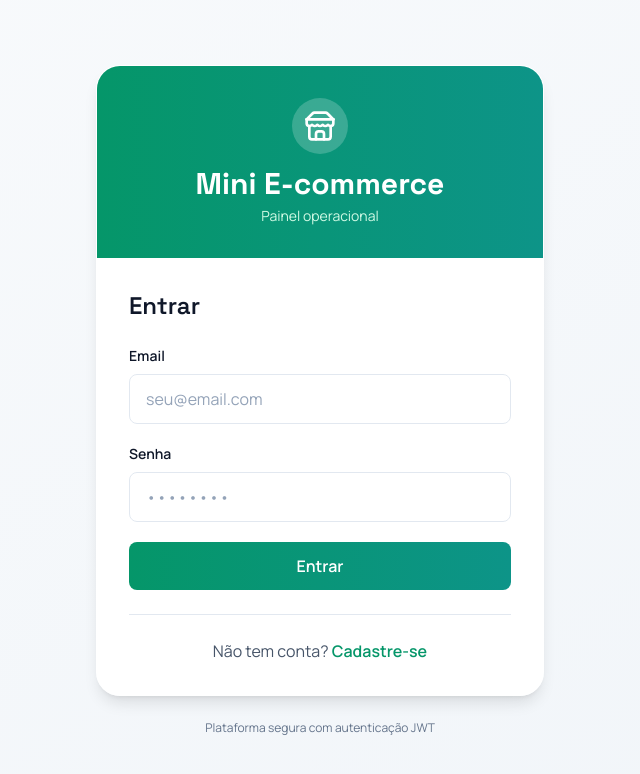
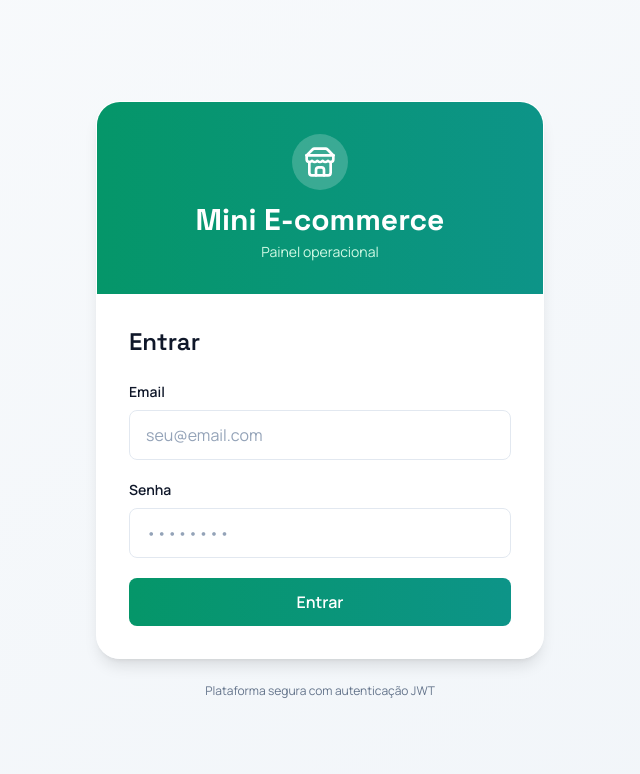
Before and after one commit to marialuisasanches/mini-ecommerce, a React (Vite) app in the folder frontend/: page /login in a window 1280 px wide. Shown: the top 774 px of the page, without its empty margins (320-960 px from the left). Built offline with nearby package versions, Linux system fonts and the light colour scheme; no server answers.

Commit message:
style: remove register link from LoginPage (admin-only login)

```diff
--- a/frontend/src/pages/LoginPage.tsx
+++ b/frontend/src/pages/LoginPage.tsx
@@ -103,18 +103,7 @@ export function LoginPage(): JSX.Element {
               </button>
             </form>
 
-            {/* Register Link */}
-            <div className="mt-6 border-t border-slate-200 pt-6 text-center">
-              <p className="text-slate-600">
-                Não tem conta?{' '}
-                <Link
-                  to="/register"
-                  className="font-semibold text-emerald-600 hover:text-emerald-700 transition-colors duration-200"
-                >
-                  Cadastre-se
-                </Link>
-              </p>
-            </div>
+            {/* Register link removed - login restricted to existing users (admin) */}
           </div>
         </div>
 
```
